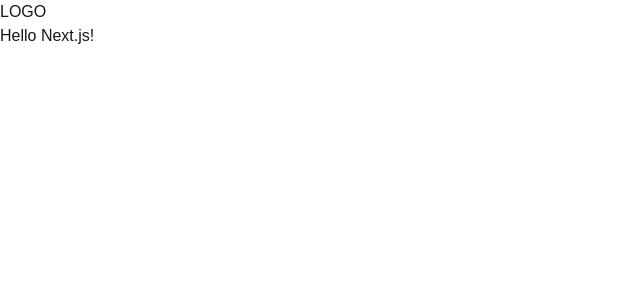
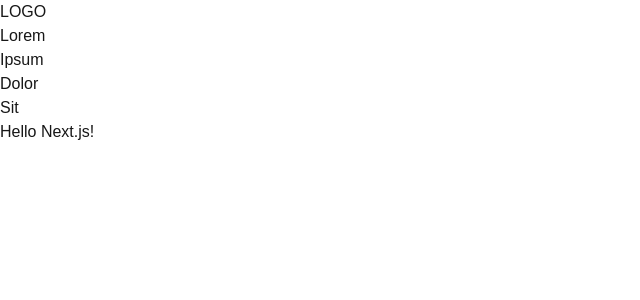
Before and after one commit to daniman123/web-app-preview, a Next.js app: page / in a window 1280 px wide. Shown: the top 300 px of the page, without its empty margins (0-640 px from the left). Built offline with nearby package versions, Linux system fonts and the light colour scheme.

Commit message:
refactor: add NavBarActionButtons to NavBar

```diff
--- a/src/components/ui/navbar/NavBar.tsx
+++ b/src/components/ui/navbar/NavBar.tsx
@@ -1,4 +1,5 @@
 import Link from "next/link";
+import NavBarActionButtons from "../navbarActionButtons/NavBarActionButtons";
 
 export interface INavBar {
   sampleTextProp: string;
@@ -12,6 +13,9 @@ const NavBar: React.FC<INavBar> = ({ sampleTextProp }) => {
           <Link href="/" className="flex z-40 font-semibold">
             {sampleTextProp}
           </Link>
+          <NavBarActionButtons
+            navBarActionButtonsLabels={["Lorem", "Ipsum", "Dolor", "Sit"]}
+          />
         </div>
       </div>
     </nav>
--- a/src/components/ui/navbarActionButtons/NavBarActionButtons.tsx
+++ b/src/components/ui/navbarActionButtons/NavBarActionButtons.tsx
@@ -14,7 +14,7 @@ const NavBarActionButtons: React.FC<INavBarActionButtons> = ({
   navBarActionButtonsLabels,
 }) => {
   return (
-    <div className="w-1/4 flex items-center justify-between">
+    <div className="flex items-center justify-between">
       {navBarActionButtonsLabels.map((val, i) => (
         <NavBarActionButtonWrapper key={i} label={val} />
       ))}
```
